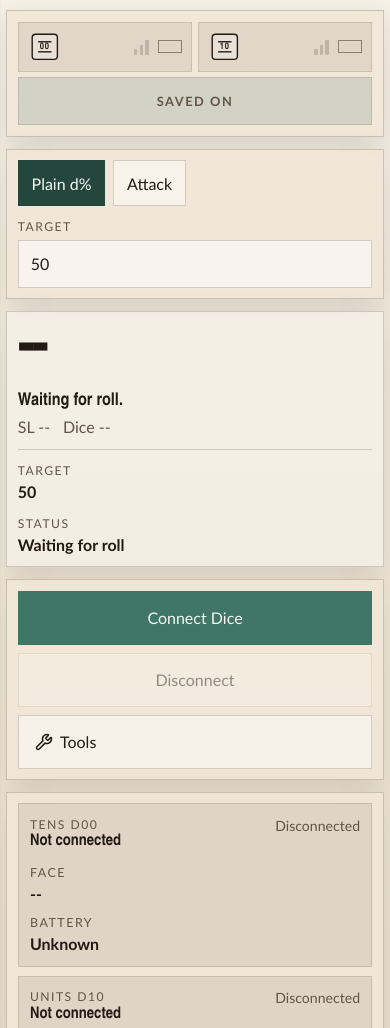
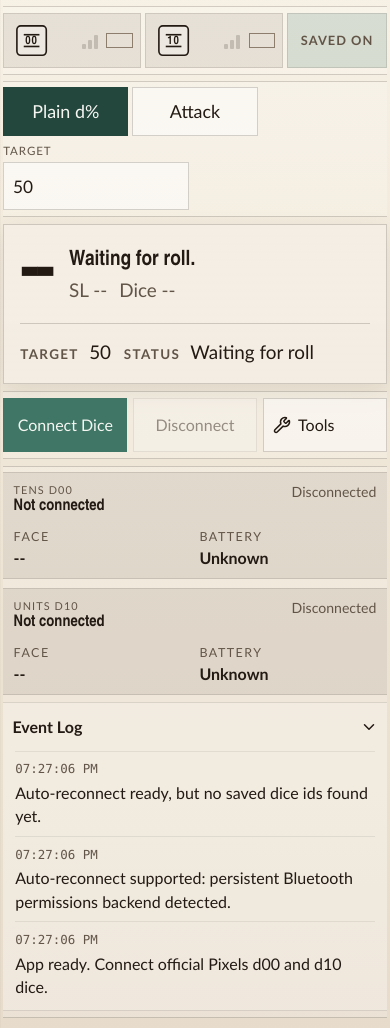
Before and after one commit to stylpe/pixels-dice-app, a website built with Vite: page index.html in a window 390 px wide. Shown: the top 1028 px of the page. Built offline with nearby package versions, Linux system fonts and the light colour scheme; what @systemic-games/pixels-web-connect would draw is missing.

Commit message:
Refine mobile control deck layout

```diff
--- a/src/main.ts
+++ b/src/main.ts
@@ -288,22 +288,22 @@ function renderResultDetails(
 ): string {
   if (!state.latestResult) {
     return `
-      <dl class="result-details muted-details">
-        <div><dt>Target</dt><dd>${state.target}</dd></div>
-        <div><dt>Status</dt><dd>Waiting for roll</dd></div>
-      </dl>
+      <p class="result-facts-line muted-details">
+        <span><strong>Target</strong> ${state.target}</span>
+        <span><strong>Status</strong> Waiting for roll</span>
+      </p>
     `;
   }
 
   const detailItems = state.attackMode
     ? `
-        <div><dt>Damage</dt><dd>${state.latestResult.rawDamage ?? "--"}</dd></div>
-        <div><dt>Hit</dt><dd>${state.latestResult.hitLocation ?? (state.latestResult.isCritical ? "Reroll needed" : "--")}</dd></div>
-        <div><dt>Special</dt><dd>${state.latestResult.isCritical ? "Critical" : state.latestResult.isFumble ? "Fumble" : "None"}</dd></div>
+        <span><strong>Damage</strong> ${state.latestResult.rawDamage ?? "--"}</span>
+        <span><strong>Hit</strong> ${state.latestResult.hitLocation ?? (state.latestResult.isCritical ? "Reroll needed" : "--")}</span>
+        <span><strong>Special</strong> ${state.latestResult.isCritical ? "Critical" : state.latestResult.isFumble ? "Fumble" : "None"}</span>
       `
     : `
-        <div><dt>Target</dt><dd>${state.latestResult.target}</dd></div>
-        <div><dt>Outcome</dt><dd>${getOutcomeLabel(state.latestResult)}</dd></div>
+        <span><strong>Target</strong> ${state.latestResult.target}</span>
+        <span><strong>Outcome</strong> ${getOutcomeLabel(state.latestResult)}</span>
       `;
 
   const note =
@@ -314,9 +314,9 @@ function renderResultDetails(
         : "";
 
   return `
-    <dl class="result-details ${state.attackMode ? "" : "muted-details"}">
+    <p class="result-facts-line ${state.attackMode ? "" : "muted-details"}">
       ${detailItems}
-    </dl>
+    </p>
     ${note}
   `;
 }
--- a/src/style.css
+++ b/src/style.css
@@ -86,7 +86,7 @@ input {
   width: 100%;
   min-width: 0;
   border: 1px solid var(--line);
-  padding: 0.7rem 0.75rem;
+  padding: 0.62rem 0.65rem;
   background: rgba(255, 255, 255, 0.55);
   color: var(--text);
 }
@@ -110,15 +110,15 @@ input[aria-invalid="true"] {
 
 .app-shell {
   min-height: 100vh;
-  padding: max(0.65rem, env(safe-area-inset-top))
-    max(0.65rem, env(safe-area-inset-right))
+  padding: max(0.35rem, env(safe-area-inset-top))
+    max(0.35rem, env(safe-area-inset-right))
     max(1rem, env(safe-area-inset-bottom))
-    max(0.65rem, env(safe-area-inset-left));
+    max(0.35rem, env(safe-area-inset-left));
 }
 
 .control-deck {
   display: grid;
-  gap: 0.75rem;
+  gap: 0.45rem;
   width: min(1200px, 100%);
   margin: 0 auto;
 }
@@ -129,18 +129,21 @@ input[aria-invalid="true"] {
 .primary-actions,
 .lower-deck,
 .tools-panel {
-  border: 1px solid var(--line);
-  background: var(--surface);
-  box-shadow: 0 10px 30px var(--shadow);
+  border-top: 1px solid var(--line);
+  border-right: 0;
+  border-bottom: 1px solid var(--line);
+  border-left: 0;
+  background: rgba(255, 255, 255, 0.18);
+  box-shadow: none;
 }
 
 .status-strip {
   display: grid;
   grid-template-columns: repeat(3, minmax(0, 1fr));
-  gap: 0.5rem;
+  gap: 0.35rem;
   width: min(1200px, 100%);
-  margin: 0 auto 0.75rem;
-  padding: 0.5rem;
+  margin: 0 auto 0.35rem;
+  padding: 0.3rem 0;
 }
 
 .die-chip,
@@ -148,9 +151,9 @@ input[aria-invalid="true"] {
   display: flex;
   align-items: center;
   justify-content: space-between;
-  gap: 0.75rem;
-  min-height: 3.35rem;
-  padding: 0.55rem 0.7rem;
+  gap: 0.45rem;
+  min-height: 2.7rem;
+  padding: 0.4rem 0.5rem;
   border: 1px solid rgba(34, 26, 19, 0.12);
   background: rgba(255, 255, 255, 0.34);
 }
@@ -182,9 +185,9 @@ input[aria-invalid="true"] {
 .reconnect-chip {
   justify-content: center;
   color: var(--muted);
-  font-size: 0.8rem;
+  font-size: 0.68rem;
   font-weight: 700;
-  letter-spacing: 0.12em;
+  letter-spacing: 0.08em;
   text-transform: uppercase;
 }
 
@@ -289,19 +292,19 @@ input[aria-invalid="true"] {
 .result-hero,
 .primary-actions,
 .lower-deck {
-  padding: 0.75rem;
+  padding: 0.5rem 0;
 }
 
 .mode-row {
-  display: flex;
-  flex-wrap: wrap;
-  gap: 0.5rem;
-  margin-bottom: 0.75rem;
+  display: grid;
+  grid-template-columns: repeat(3, minmax(0, 1fr));
+  gap: 0.35rem;
+  margin-bottom: 0.45rem;
 }
 
 .mode-pill {
   min-width: 0;
-  padding: 0.65rem 0.8rem;
+  padding: 0.6rem 0.4rem;
 }
 
 .mode-pill.is-hidden {
@@ -315,7 +318,7 @@ input[aria-invalid="true"] {
 .input-grid {
   display: grid;
   grid-template-columns: repeat(3, minmax(0, 1fr));
-  gap: 0.55rem;
+  gap: 0.4rem;
 }
 
 .input-grid.attack-active {
@@ -324,7 +327,7 @@ input[aria-invalid="true"] {
 
 .compact-field {
   display: grid;
-  gap: 0.28rem;
+  gap: 0.14rem;
 }
 
 .compact-field span,
@@ -333,8 +336,8 @@ input[aria-invalid="true"] {
 .tools-label,
 .result-details dt {
   color: var(--muted);
-  font-size: 0.76rem;
-  letter-spacing: 0.12em;
+  font-size: 0.68rem;
+  letter-spacing: 0.1em;
   text-transform: uppercase;
 }
 
@@ -344,63 +347,76 @@ input[aria-invalid="true"] {
 
 .result-hero {
   display: grid;
-  gap: 0.7rem;
+  gap: 0.9rem;
   background:
     linear-gradient(180deg, rgba(255, 255, 255, 0.08), transparent),
     var(--surface-strong);
+  border-right: 1px solid var(--line);
+  border-left: 1px solid var(--line);
+  padding: 1.15rem 0.95rem 1rem;
+  box-shadow: 0 8px 24px rgba(20, 12, 6, 0.08);
 }
 
 .result-mainline {
   display: grid;
   grid-template-columns: auto 1fr;
-  gap: 0.8rem;
-  align-items: end;
+  gap: 1rem;
+  align-items: center;
 }
 
 .result-roll {
   margin: 0;
-  font: 700 clamp(3.5rem, 11vw, 7rem) / 0.9 var(--display);
+  font: 700 clamp(3.8rem, 11vw, 6.8rem) / 0.9 var(--display);
   letter-spacing: -0.05em;
 }
 
 .result-copy {
   display: grid;
-  gap: 0.2rem;
+  gap: 0.22rem;
+  min-width: 0;
+  align-content: center;
 }
 
 .result-summary-line {
   margin: 0;
-  font: 700 clamp(1.1rem, 3vw, 1.55rem) / 1.15 var(--display);
+  font: 700 clamp(1.2rem, 3vw, 1.65rem) / 1.08 var(--display);
+  text-wrap: balance;
 }
 
 .result-detail-line {
   display: flex;
   flex-wrap: wrap;
-  gap: 0.8rem;
+  gap: 0.75rem;
   margin: 0;
   color: var(--muted);
+  font-size: 1.05rem;
 }
 
-.result-details {
-  display: grid;
-  grid-template-columns: repeat(3, minmax(0, 1fr));
-  gap: 0.75rem;
+.result-facts-line {
+  display: flex;
+  flex-wrap: wrap;
+  gap: 0.55rem 1rem;
   margin: 0;
-  padding-top: 0.75rem;
+  padding-top: 0.9rem;
   border-top: 1px solid var(--line);
+  color: var(--text);
+  font-size: 1.06rem;
 }
 
-.result-details.muted-details {
-  grid-template-columns: repeat(2, minmax(0, 1fr));
+.result-facts-line.muted-details {
+  gap: 0.45rem 1rem;
 }
 
-.result-details dd,
-.result-details dt {
-  margin: 0;
+.result-facts-line span {
+  white-space: nowrap;
 }
 
-.result-details dd {
-  font-weight: 700;
+.result-facts-line strong {
+  margin-right: 0.35rem;
+  color: var(--muted);
+  font-size: 0.82rem;
+  letter-spacing: 0.1em;
+  text-transform: uppercase;
 }
 
 .result-note,
@@ -434,7 +450,11 @@ input[aria-invalid="true"] {
 .primary-actions {
   display: flex;
   flex-wrap: wrap;
-  gap: 0.5rem;
+  gap: 0.35rem;
+}
+
+.primary-actions button {
+  flex: 1 1 0;
 }
 
 .tools-trigger {
@@ -446,7 +466,7 @@ input[aria-invalid="true"] {
 .lower-deck {
   display: grid;
   grid-template-columns: minmax(0, 1.05fr) minmax(280px, 0.95fr);
-  gap: 0.75rem;
+  gap: 0.45rem;
 }
 
 .dice-telemetry {
@@ -455,8 +475,11 @@ input[aria-invalid="true"] {
 }
 
 .telemetry-row {
-  padding: 0.7rem;
-  border: 1px solid rgba(34, 26, 19, 0.12);
+  padding: 0.55rem 0.65rem;
+  border-top: 1px solid rgba(34, 26, 19, 0.12);
+  border-right: 0;
+  border-bottom: 1px solid rgba(34, 26, 19, 0.12);
+  border-left: 0;
 }
 
 .telemetry-head {
@@ -507,8 +530,11 @@ input[aria-invalid="true"] {
 }
 
 .log-section {
-  border: 1px solid rgba(34, 26, 19, 0.12);
-  background: rgba(255, 255, 255, 0.34);
+  border-top: 1px solid rgba(34, 26, 19, 0.12);
+  border-right: 0;
+  border-bottom: 1px solid rgba(34, 26, 19, 0.12);
+  border-left: 0;
+  background: rgba(255, 255, 255, 0.18);
 }
 
 .log-toggle {
@@ -558,6 +584,9 @@ input[aria-invalid="true"] {
   width: min(720px, 100%);
   padding: 1rem;
   background: var(--surface-strong);
+  border-right: 1px solid var(--line);
+  border-left: 1px solid var(--line);
+  box-shadow: 0 14px 36px rgba(20, 12, 6, 0.16);
 }
 
 .tools-header {
@@ -607,14 +636,6 @@ input[aria-invalid="true"] {
     grid-template-columns: 1fr;
   }
 
-  .result-mainline {
-    grid-template-columns: 1fr;
-  }
-
-  .result-details {
-    grid-template-columns: repeat(2, minmax(0, 1fr));
-  }
-
   .tools-grid {
     grid-template-columns: 1fr;
   }
@@ -626,18 +647,18 @@ input[aria-invalid="true"] {
   }
 
   .status-strip {
-    grid-template-columns: 1fr 1fr;
-  }
-
-  .reconnect-chip {
-    grid-column: 1 / -1;
+    grid-template-columns: minmax(0, 1fr) minmax(0, 1fr) minmax(4.7rem, 0.82fr);
   }
 
   .input-grid,
   .input-grid.attack-active,
-  .result-details,
-  .result-details.muted-details {
-    grid-template-columns: repeat(2, minmax(0, 1fr));
+  .result-facts-line,
+  .result-facts-line.muted-details {
+    gap: 0.4rem 0.8rem;
+  }
+
+  .mode-row {
+    grid-template-columns: repeat(3, minmax(0, 1fr));
   }
 
   .critical-reroll-field {
@@ -647,8 +668,8 @@ input[aria-invalid="true"] {
 
 @media (max-width: 520px) {
   .app-shell {
-    padding-left: 0.4rem;
-    padding-right: 0.4rem;
+    padding-left: 0.2rem;
+    padding-right: 0.2rem;
   }
 
   .status-strip,
@@ -657,32 +678,120 @@ input[aria-invalid="true"] {
   .primary-actions,
   .lower-deck,
   .tools-panel {
-    padding: 0.65rem;
+    padding-top: 0.35rem;
+    padding-bottom: 0.35rem;
   }
 
   .status-strip {
-    gap: 0.35rem;
+    gap: 0.25rem;
+    grid-template-columns: minmax(0, 1fr) minmax(0, 1fr) minmax(4.15rem, 0.72fr);
+    padding-top: 0.4rem;
+    padding-bottom: 0.4rem;
   }
 
   .die-chip,
   .reconnect-chip {
-    min-height: 3rem;
-    padding: 0.45rem 0.55rem;
+    min-height: 3.05rem;
+    padding: 0.42rem 0.48rem;
+  }
+
+  .die-glyph {
+    width: 2.45rem;
+    height: 2.45rem;
+  }
+
+  .die-glyph text {
+    font-size: 12px;
+  }
+
+  .reconnect-chip {
+    font-size: 0.8rem;
+  }
+
+  .signal-bars {
+    height: 1.15rem;
+  }
+
+  .signal-bar {
+    width: 0.24rem;
+  }
+
+  .battery-shell {
+    grid-template-columns: repeat(5, 0.2rem);
+    min-height: 0.92rem;
   }
 
   .input-grid,
-  .input-grid.attack-active,
-  .result-details,
-  .result-details.muted-details,
+  .result-facts-line,
+  .result-facts-line.muted-details,
   .telemetry-grid {
-    grid-template-columns: 1fr;
+    grid-template-columns: repeat(2, minmax(0, 1fr));
+  }
+
+  .input-grid.attack-active {
+    grid-template-columns: repeat(3, minmax(0, 1fr));
+  }
+
+  .input-grid.attack-active .critical-reroll-field {
+    grid-column: 1 / -1;
+  }
+
+  .mode-row {
+    gap: 0.25rem;
+  }
+
+  .mode-pill,
+  .primary-actions button,
+  .log-toggle {
+    padding-left: 0.58rem;
+    padding-right: 0.58rem;
+  }
+
+  .mode-pill {
+    min-height: 3.05rem;
+    font-size: 1.12rem;
+  }
+
+  .compact-field span {
+    font-size: 0.72rem;
+    letter-spacing: 0.08em;
+  }
+
+  .compact-field input {
+    min-height: 3rem;
+    padding: 0.62rem 0.55rem;
+    font-size: 1.08rem;
   }
 
   .primary-actions button {
-    width: 100%;
+    min-width: 0;
   }
 
   .result-roll {
-    font-size: clamp(3rem, 16vw, 5rem);
+    font-size: clamp(4.1rem, 18vw, 5.9rem);
+  }
+
+  .result-summary-line {
+    font-size: 1.32rem;
+  }
+
+  .result-detail-line,
+  .result-facts-line {
+    font-size: 1.18rem;
+  }
+
+  .result-facts-line strong {
+    font-size: 0.84rem;
+  }
+
+  .result-hero {
+    padding-top: 1.28rem;
+    padding-right: 1rem;
+    padding-bottom: 1.1rem;
+    padding-left: 1rem;
+  }
+
+  .result-mainline {
+    gap: 1.1rem;
   }
 }
```
